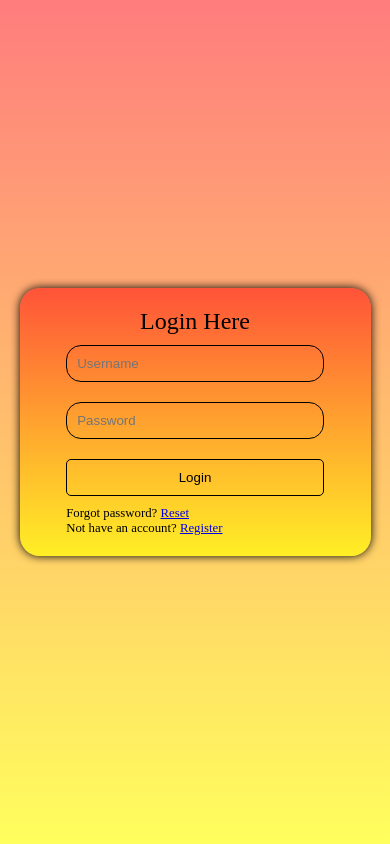
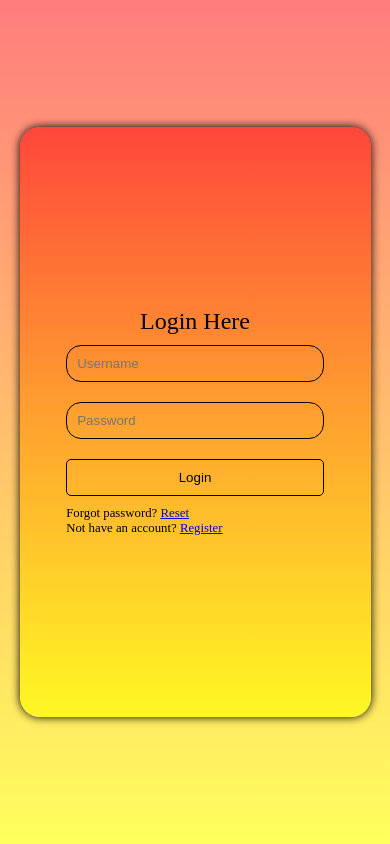
Before and after one commit to sahsisunny/Test, a PHP site: page /Files/LoginPage/index.html in a window 390 px wide. Run offline with PHP 8.4, Linux system fonts and the light colour scheme.

Commit message:
Update style.css

```diff
--- a/Files/LoginPage/style.css
+++ b/Files/LoginPage/style.css
@@ -96,6 +96,7 @@
           width: 90%;
           border-radius: 20px ;
 
+          height: 70%;
      }
 
      .left {
@@ -103,6 +104,7 @@
      }
 
      .right {
+          height: 100%;
           width: 100%;
           border-radius:20px;
      }
```
